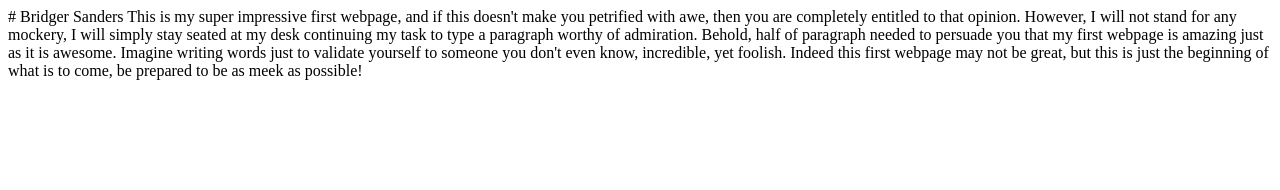
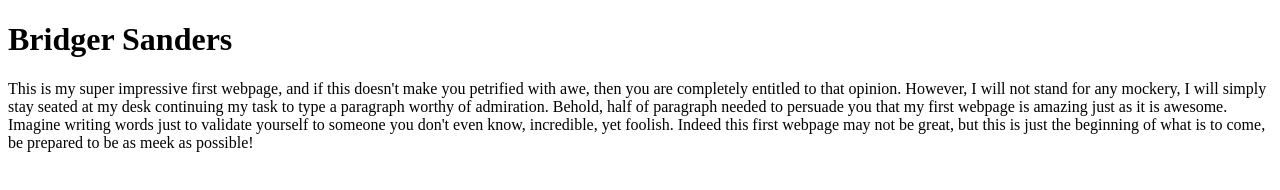
Before and after one commit to Bridger-Sanders/web-dev-hw, a plain HTML site: page assignment-03/index.html in a window 1280 px wide. Drawn offline with Linux system fonts and the light colour scheme.

Commit message:
Changed markdown to html

```diff
--- a/assignment-03/index.html
+++ b/assignment-03/index.html
@@ -5,16 +5,14 @@
     <title>My First Page</title>
   </head>
   <body>
-
-# Bridger Sanders
-This is my super impressive first webpage, and if this doesn't make you
+<h1>Bridger Sanders</h1>
+<p>This is my super impressive first webpage, and if this doesn't make you
 petrified with awe, then you are completely entitled to that opinion.
 However, I will not stand for any mockery, I will simply stay seated at my desk
 continuing my task to type a paragraph worthy of admiration. Behold, half of
 paragraph needed to persuade you that my first webpage is amazing just as it is
 awesome. Imagine writing words just to validate yourself to someone you don't even
 know, incredible, yet foolish. Indeed this first webpage may not be great, but
-this is just the beginning of what is to come, be prepared to be as meek as possible!
-
+this is just the beginning of what is to come, be prepared to be as meek as possible!</p>
   </body>
 </html>
```
